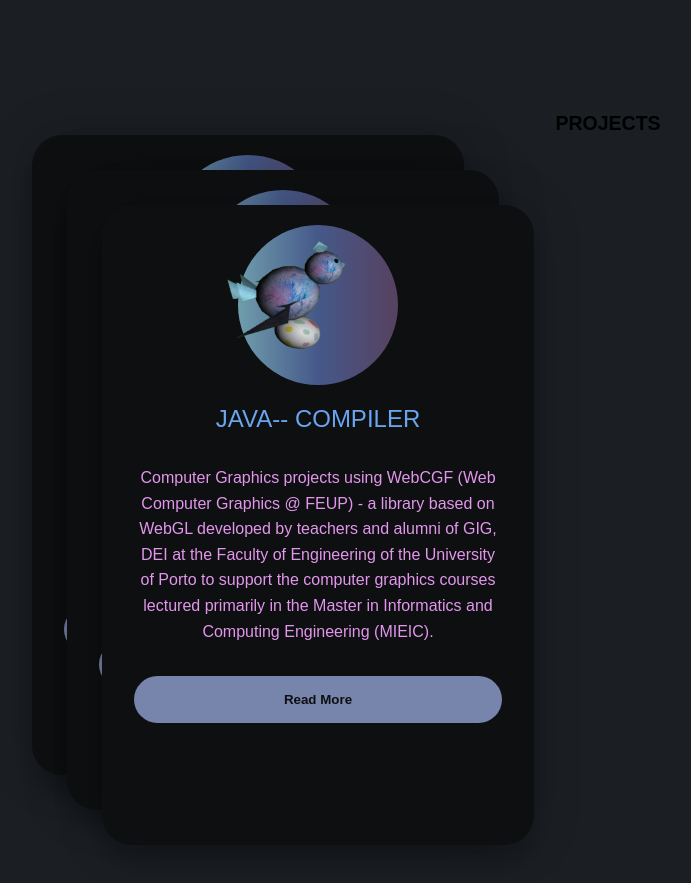
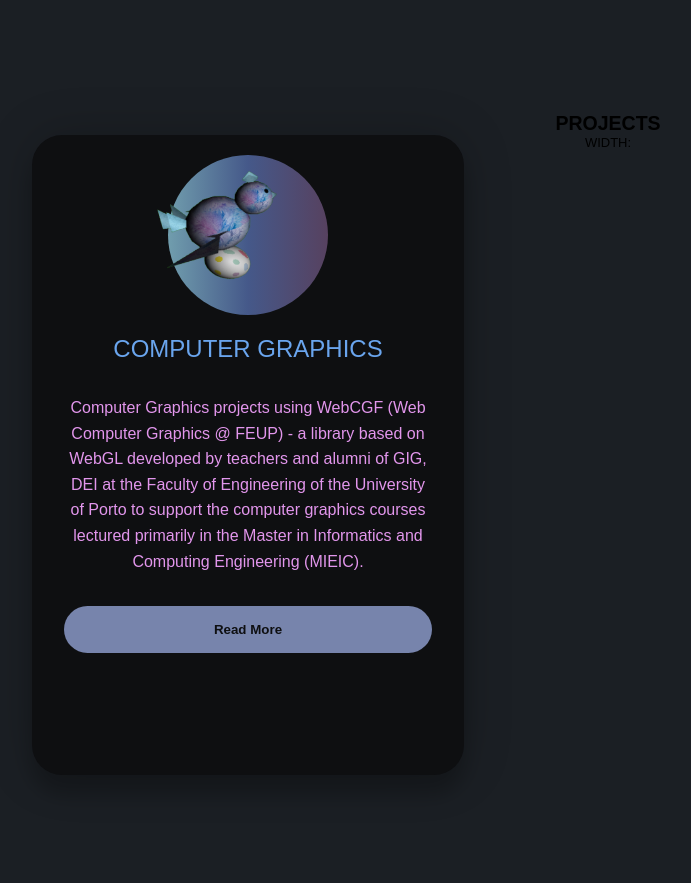
Before and after one commit to davidburchakov/react, a React (Create React App) app in the folder my-portfolio/: page / in a window 1280 px wide. Shown: the part 1640-2523 px from the top of the page, without its empty margins (32-723 px from the left). Built offline with nearby package versions, Linux system fonts and the light colour scheme.

Commit message:
rotation transformation on hover replicated

```diff
--- a/my-portfolio/src/css/projects.css
+++ b/my-portfolio/src/css/projects.css
@@ -39,6 +39,8 @@
     left: 0px;
     transition: top 0.4s;
 }
+
+
 .bird:hover{
     top: -40px;
     transition: top 0.2s ease;
--- a/my-portfolio/src/js/projects-card.js
+++ b/my-portfolio/src/js/projects-card.js
@@ -4,13 +4,6 @@
 // Loop through each container
 containers.forEach((container) => {
     const card = container.querySelector('.projects-card');
-    const info = card.querySelector('.info');
-    const img = card.querySelector('.img-card');
-    const circle = img.querySelector('.circle');
-    const imgSelft = img.querySelector('img');
-
-    const sectionHeight = section.clientHeight;
-
 
     function getOffset(el) {
         const rect = el.getBoundingClientRect();
@@ -26,24 +19,24 @@
         card.style.transform = `rotateY(${xAxis}deg) rotateX(${yAxis}deg)`;
     });
 
-    container.addEventListener('mouseenter', (e) =>{
-        card.style.transition = 'none';
-        info.style.transform = 'translateZ(100px)';
-        circle.style.transform = 'translateX(-25px)';
-        img.style.transform = 'translateZ(100px)';
-        imgSelft.style.transform = 'rotateZ(-15deg)';
+    // container.addEventListener('mouseenter', (e) =>{
+    //     card.style.transition = 'none';
+    //     info.style.transform = 'translateZ(100px)';
+    //     circle.style.transform = 'translateX(-25px)';
+    //     img.style.transform = 'translateZ(100px)';
+    //     imgSelft.style.transform = 'rotateZ(-15deg)';
 
-        // container.style.transform = 'translateY(-50px)';
-    });
+    //     // container.style.transform = 'translateY(-50px)';
+    // });
 
-    container.addEventListener('mouseleave', (e) =>{
-        card.style.transition = 'all 0.5s ease';
-        card.style.transform = `rotateY(0deg) rotateX(0deg)`;
-        info.style.transform = 'translateZ(0px)';
-        circle.style.transform = 'translateX(0px)';
-        img.style.transform = 'translateZ(0px)';
-        imgSelft.style.transform = 'translateZ(0px)';
+    // container.addEventListener('mouseleave', (e) =>{
+    //     card.style.transition = 'all 0.5s ease';
+    //     card.style.transform = `rotateY(0deg) rotateX(0deg)`;
+    //     info.style.transform = 'translateZ(0px)';
+    //     circle.style.transform = 'translateX(0px)';
+    //     img.style.transform = 'translateZ(0px)';
+    //     imgSelft.style.transform = 'translateZ(0px)';
 
-        // container.style.transform = 'translateY(0px)';
-    });
+    //     // container.style.transform = 'translateY(0px)';
+    // });
 });
--- a/my-portfolio/src/sections/Projects.jsx
+++ b/my-portfolio/src/sections/Projects.jsx
@@ -1,18 +1,88 @@
-import React from 'react';
+import React, { useState, useEffect, useRef } from 'react';
 import bird from "static/img/bird.png";
 import 'css/projects.css';
-import "js/projects-card.js";
+// import "js/projects-card.js";
+
 
 
 const ProjectsSection = () => {
+  const [BirdIsShown, BirdSetIsShown] = useState(false);
+  const [SupervisionIsShown, SupervisionSetIsShown] = useState(false);
+  const [CompilerIsShown, CompilerSetIsShown] = useState(false);
+
+  const [globalMousePos, setGlobalMousePos] = useState({});
+  const [localMousePos, setLocalMousePos] = useState({});
+  const [birdDimensions, setBirdDimensions] = useState({ width: null, height: null });
+
+
+  const birdRef = useRef(null);
+  let birdHeight = null;
+  let birdWidth = null;
+  const handleMouseMove = (event) => {
+    // 👇 Get mouse position relative to element
+    const localX = event.clientX - event.target.offsetLeft;
+    const localY = event.clientY - event.target.offsetTop;
+
+    setLocalMousePos({ x: localX, y: localY });
+  };
+
+  useEffect(() => {
+    birdRef.current = document.getElementById("bird");
+    birdHeight = birdRef.current.clientHeight;
+    birdWidth = birdRef.current.clientWidth;
+    setBirdDimensions({ width: birdWidth, height: birdHeight });
+    console.log(birdHeight)
+    console.log(birdWidth)
+
+    const handleMouseMove = (event) => {
+      setGlobalMousePos({
+        x: event.clientX,
+        y: event.clientY,
+      });
+      const xAxis = (localMousePos.x / 20);
+      const yAxis = ( localMousePos.y / 20);
+
+      // birdRef.current.style.transform = `rotateX(${yAxis}deg) rotateY(${xAxis}deg)`;
+      console.log(localMousePos)
+
+    };
+
+    window.addEventListener('mousemove', handleMouseMove);
+
+    return () => {
+      window.removeEventListener(
+        'mousemove',
+        handleMouseMove
+      );
+    };
+  }, [localMousePos]);
+
+
+
+
+
+
+
   return (
     <section className="section projects">
       <h1>Projects</h1>
 
       <div className="pile">
-        <div className="projects-container bird" id="bird">
-          <div className="projects-card">
+        <p>width: {birdWidth}</p>
+        <div  className="projects-container bird "
+              id="bird"
+              onMouseEnter={() => BirdSetIsShown(true)}
+              onMouseLeave={() => BirdSetIsShown(false)}
+              onMouseMove={handleMouseMove}
+              >
+
+          <div className="projects-card"
+          style={{
+            transform: `rotateX(${((birdDimensions.height /2) - localMousePos.y) / 20}deg) rotateY(${((birdDimensions.width/2)- localMousePos.x) / 30}deg)`,
+            transition:'none'
+          }}>
             <div className="img-card">
+
               <div className="circle"></div>
               <img id="img-self-bird" src={ bird } alt="bird" />
             </div>
@@ -28,7 +98,12 @@
           </div>
         </div>
 
-        <div className="projects-container supervision">
+        {/* <div  className="projects-container supervision"
+              id='supervision'
+              onMouseEnter={() => SupervisionSetIsShown(true)}
+              onMouseLeave={() => SupervisionSetIsShown(false)}
+
+                      >
           <div className="projects-card">
             <div className="img-card">
               <div className="circle"></div>
@@ -46,7 +121,13 @@
           </div>
         </div>
 
-        <div className="projects-container compiler">
+        <div  className="projects-container compiler"
+              id='compiler'
+              onMouseEnter={() => CompilerSetIsShown(true)}
+              onMouseLeave={() => CompilerSetIsShown(false)}
+              onMouseMove={handleMouseMove}
+
+          >
           <div className="projects-card">
             <div className="img-card">
               <div className="circle"></div>
@@ -62,7 +143,7 @@
               </div>
             </div>
           </div>
-        </div>
+        </div> */}
       </div>
     </section>
   );
```
